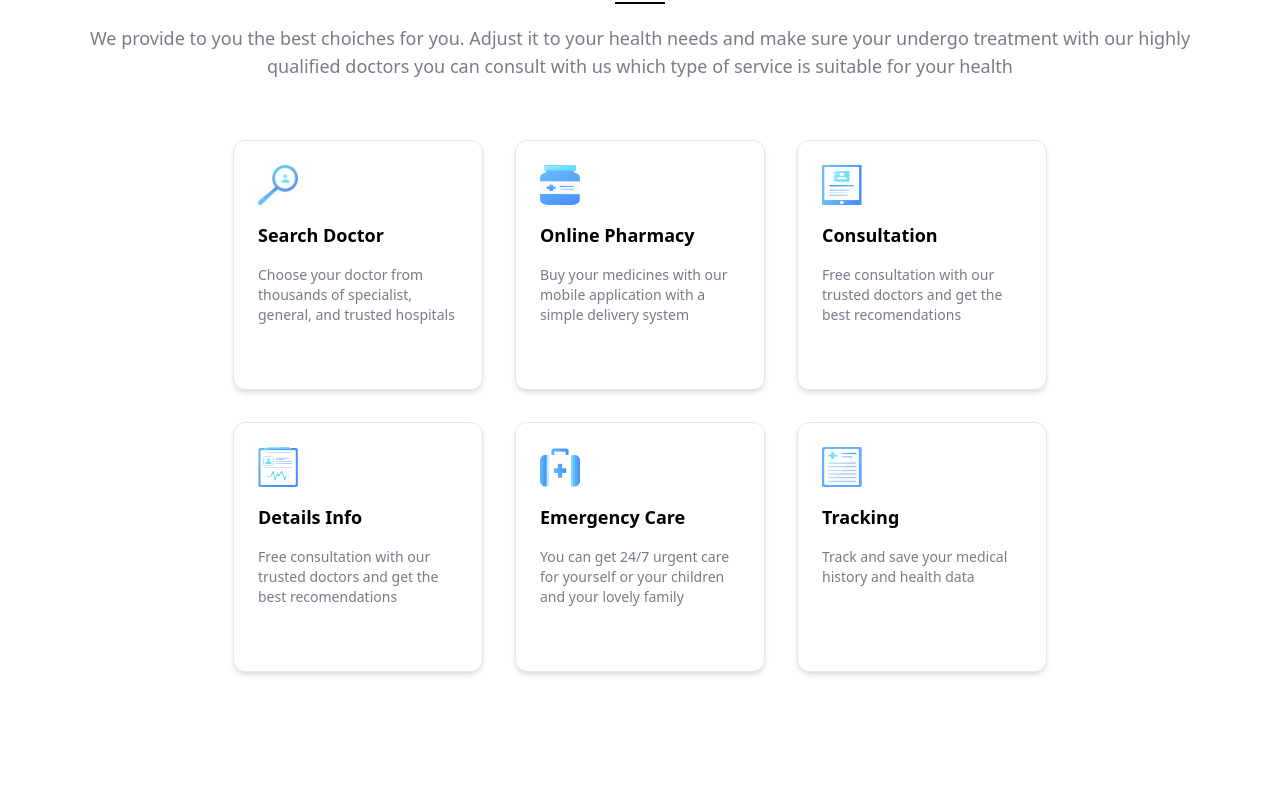
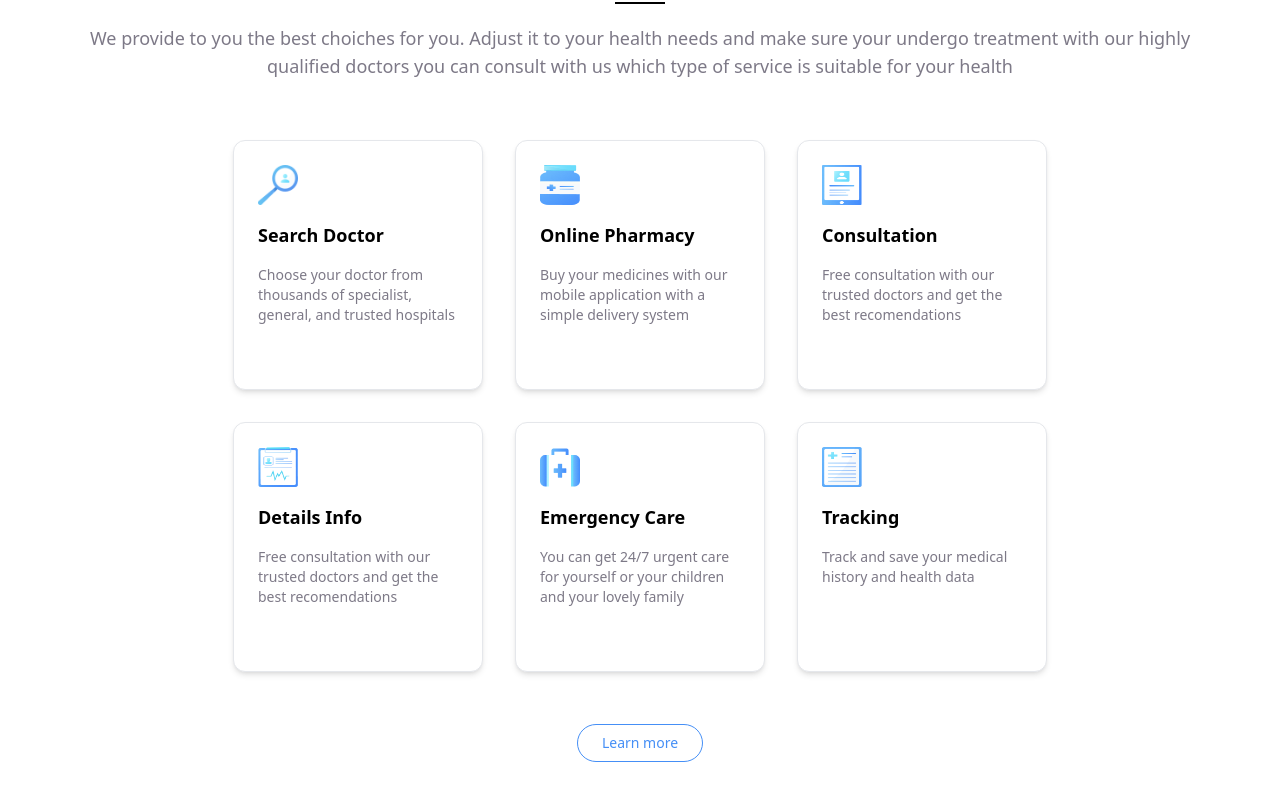
Before and after one commit to daniels9028/Assignmentday29, a React app: page / in a window 1280 px wide. Shown: the part 715-1515 px from the top of the page. Before the commit the page ends 1467 px from the top, so only its background shows below. Built offline with nearby package versions, Linux system fonts and the light colour scheme; the HTML template or start-up script is replaced by a standard one.

Commit message:
Services Section

```diff
--- a/src/components/Services.jsx
+++ b/src/components/Services.jsx
@@ -20,6 +20,9 @@ const Services = (props) => {
             <CardServices service={service} key={service.id} />
           ))}
         </div>
+        <button className="mt-8 rounded-full bg-white text-[#458FF6] border border-[#458FF6] px-6 py-2 text-sm hover:bg-[#458FF6] hover:text-white transition-all duration-500">
+          Learn more
+        </button>
       </div>
     </section>
   );
```
